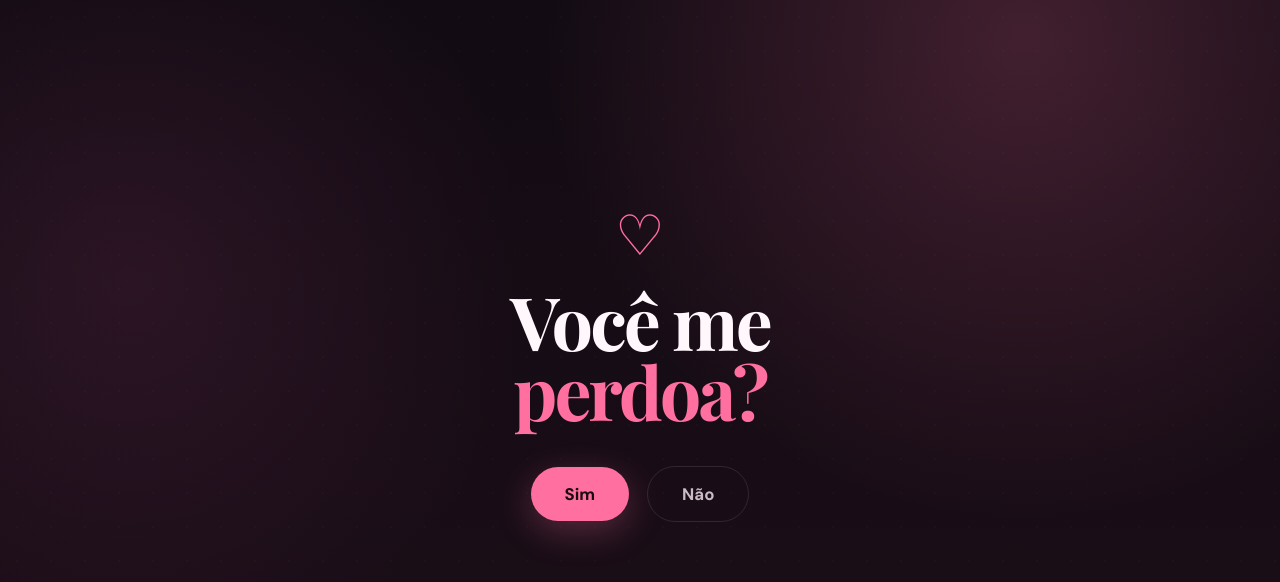
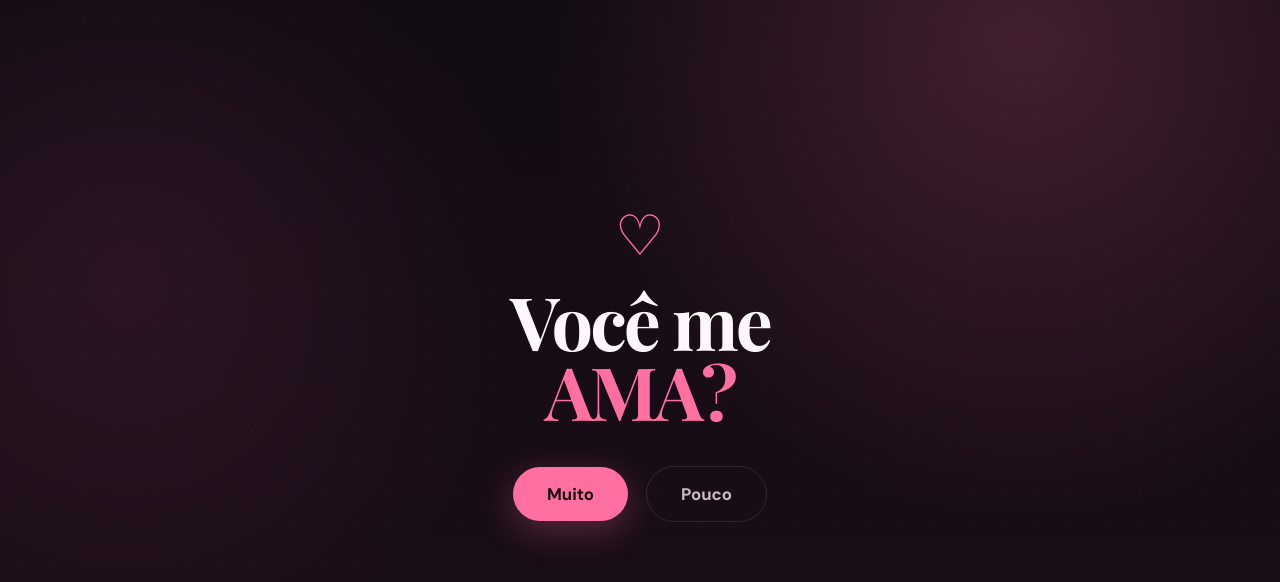
Before and after one commit to Gab-Borgers/meu-site, a plain HTML site: page perdao.html in a window 1280 px wide. Drawn offline with nearby package versions, Linux system fonts and the light colour scheme.

Commit message:
Update perdao.html

```diff
--- a/perdao.html
+++ b/perdao.html
@@ -16,11 +16,11 @@
   <main class="perdao-main">
     <section class="perdao-screen" id="perguntaScreen">
       <div class="tiny-heart">♡</div>
-      <h1 class="perdao-title">Você me<br><span>perdoa?</span></h1>
+      <h1 class="perdao-title">Você me<br><span>AMA?</span></h1>
 
       <div class="perdao-buttons">
-        <button class="perdao-btn yes" id="simBtn" type="button">Sim</button>
-        <button class="perdao-btn no" id="naoBtn" type="button">Não</button>
+        <button class="perdao-btn yes" id="simBtn" type="button">Muito</button>
+        <button class="perdao-btn no" id="naoBtn" type="button">Pouco</button>
       </div>
     </section>
 
```
